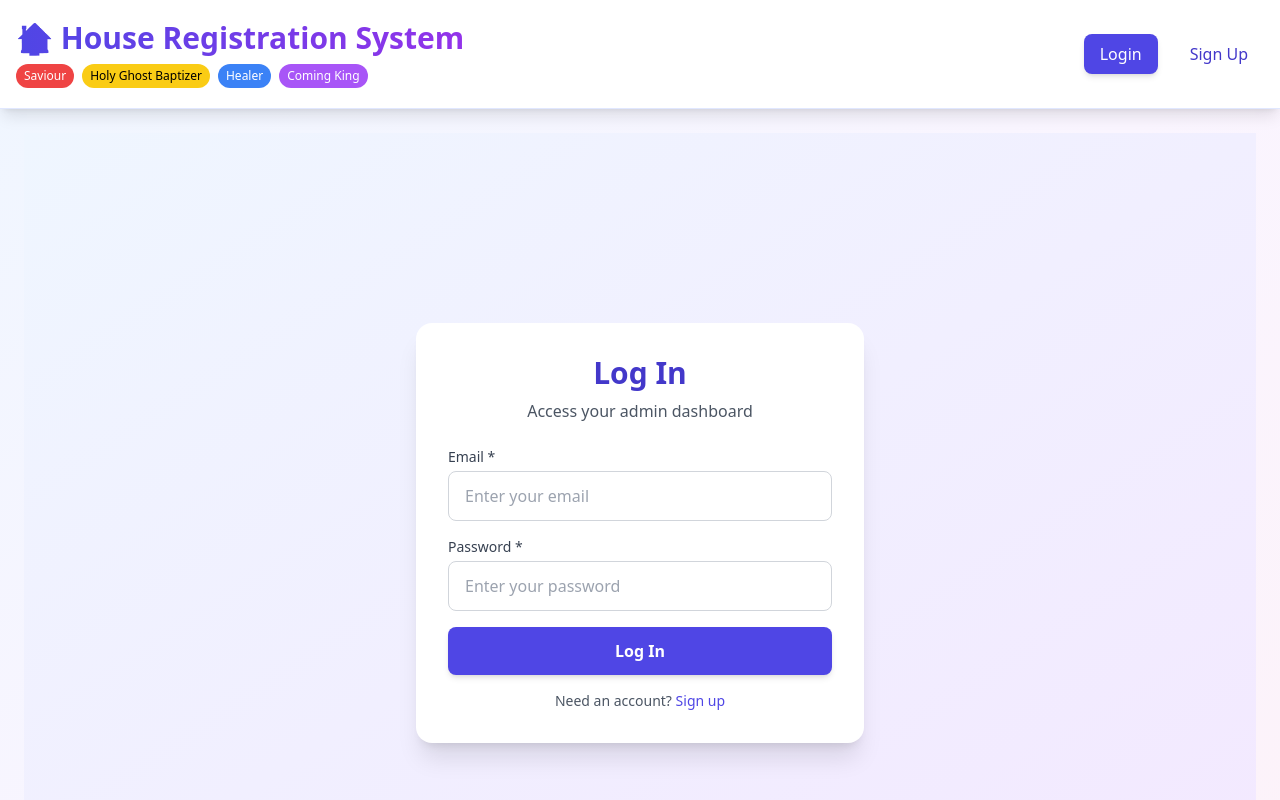
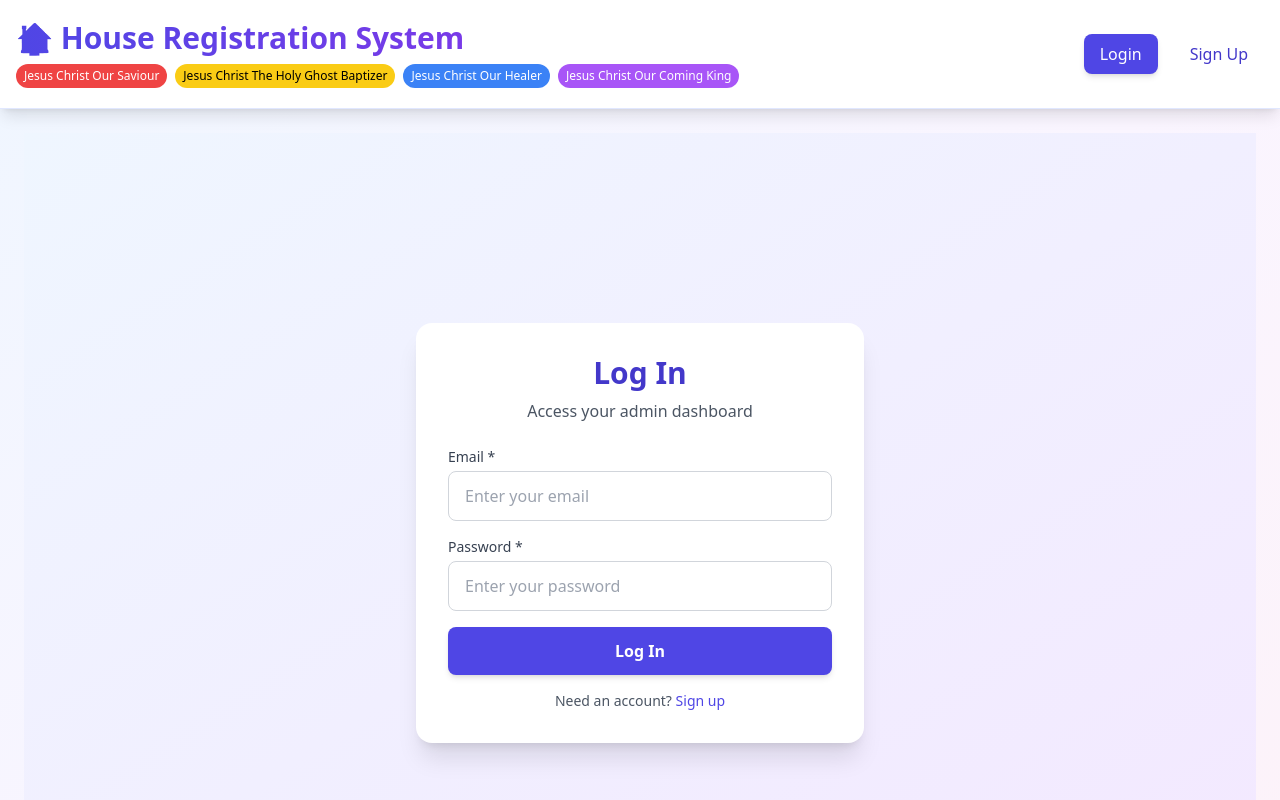
Before and after one commit to IbrahimMalgwi/house-reg, a React (Create React App) app: page /login in a window 1280 px wide. Shown: the top 800 px of the page. Built offline with nearby package versions, Linux system fonts and the light colour scheme; no server answers.

Commit message:
Made and update for naming and color

```diff
--- a/src/App.js
+++ b/src/App.js
@@ -22,12 +22,14 @@ function Navigation() {
                     <h1 className="text-2xl md:text-3xl font-bold bg-gradient-to-r from-indigo-600 to-purple-600 bg-clip-text text-transparent">
                         🏠 House Registration System
                     </h1>
+
                     <div className="flex flex-wrap justify-center sm:justify-start items-center mt-2 gap-2">
-                        <span className="text-xs px-2 py-1 rounded-full text-white bg-red-500">Saviour</span>
-                        <span className="text-xs px-2 py-1 rounded-full text-black bg-yellow-400">Holy Ghost Baptizer</span>
-                        <span className="text-xs px-2 py-1 rounded-full text-white bg-blue-500">Healer</span>
-                        <span className="text-xs px-2 py-1 rounded-full text-white bg-purple-500">Coming King</span>
+                        <span className="text-xs px-2 py-1 rounded-full text-white bg-red-500">Jesus Christ Our Saviour</span>
+                        <span className="text-xs px-2 py-1 rounded-full text-black bg-yellow-400">Jesus Christ The Holy Ghost Baptizer</span>
+                        <span className="text-xs px-2 py-1 rounded-full text-white bg-blue-500">Jesus Christ Our Healer</span>
+                        <span className="text-xs px-2 py-1 rounded-full text-white bg-purple-500">Jesus Christ Our Coming King</span>
                     </div>
+
                 </div>
 
                 <nav className="flex items-center space-x-4">
@@ -206,7 +208,7 @@ function AppContent() {
             {/* Footer */}
             <footer className="mt-12 py-6 bg-white border-t border-indigo-100">
                 <div className="max-w-7xl mx-auto px-4 text-center text-sm text-gray-600">
-                    <p>House Registration System • Built with React & Firebase</p>
+                    <p>House Registration System • Built By Ibrahim Gana Malgwi with React & Firebase</p>
                 </div>
             </footer>
         </div>
--- a/src/firebase.js
+++ b/src/firebase.js
@@ -1,7 +1,6 @@
 import { initializeApp } from "firebase/app";
 import { getFirestore } from "firebase/firestore";
 import { getAuth } from "firebase/auth";
-import { getAnalytics } from "firebase/analytics";
 
 // Your web app's Firebase configuration from the console
 const firebaseConfig = {
@@ -22,5 +21,6 @@ export const db = getFirestore(app);
 export const auth = getAuth(app);
 
 
+
 // Log successful initialization
 console.log("Firebase initialized successfully with project: teen-registration");
--- a/src/pages/AnalysisDashboard.jsx
+++ b/src/pages/AnalysisDashboard.jsx
@@ -2,12 +2,13 @@ import React, { useEffect, useState, useMemo } from "react";
 import { collection, getDocs } from "firebase/firestore";
 import { db } from "../firebase";
 import { PieChart, Pie, Cell, Tooltip, Legend, ResponsiveContainer } from "recharts";
+import { getShortHouseName } from '../utils/houseMapping';
 
 const HOUSE_COLORS = {
-    "Saviour": "#FF0000", // Red
-    "Holy Ghost Baptizer": "#FFD700", // Yellow
-    "Healer": "#0000FF", // Blue
-    "Coming King": "#800080", // Purple
+    "Jesus Christ Our Saviour": "#FF0000", // Red
+    "Jesus Christ The Holy Ghost Baptizer": "#FFD700", // Yellow
+    "Jesus Christ Our Healer": "#0000FF", // Blue
+    "Jesus Christ Our Coming King": "#800080", // Purple
 };
 
 const GENDER_COLORS = ["#4CAF50", "#FF9800", "#9E9E9E"];
@@ -120,7 +121,7 @@ export default function AnalysisDashboard() {
         if (active && payload && payload.length) {
             return (
                 <div className="bg-white p-3 shadow-md rounded-md border border-gray-200">
-                    <p className="font-semibold">{payload[0].name}</p>
+                    <p className="font-semibold">{getShortHouseName(payload[0].name)}</p>
                     <p className="text-sm">{`Count: ${payload[0].value}`}</p>
                     <p className="text-sm">{`Percentage: ${payload[0].payload.percentage}%`}</p>
                 </div>
@@ -306,7 +307,7 @@ export default function AnalysisDashboard() {
                                                     className="px-2 py-1 rounded-full text-xs text-white"
                                                     style={{ backgroundColor: HOUSE_COLORS[reg.house] || '#ccc' }}
                                                 >
-                                                    {reg.house || 'N/A'}
+                                                    {getShortHouseName(reg.house) || 'N/A'}
                                                 </span>
                                         </td>
                                         <td className="px-6 py-4 whitespace-nowrap text-sm text-gray-500">
@@ -348,7 +349,7 @@ export default function AnalysisDashboard() {
                                 }}
                             >
                                 <p className="text-white text-sm font-semibold uppercase tracking-wide">
-                                    {h.name}
+                                    {getShortHouseName(h.name)}
                                 </p>
                                 <p className="text-white text-3xl font-bold my-2">{h.value}</p>
                                 <p className="text-white text-opacity-90 text-sm">({h.percentage}%)</p>
@@ -367,7 +368,7 @@ export default function AnalysisDashboard() {
                                     outerRadius={120}
                                     innerRadius={70}
                                     dataKey="value"
-                                    label={({ name, percentage }) => `${name}: ${percentage}%`}
+                                    label={({ name, percentage }) => `${getShortHouseName(name)}: ${percentage}%`}
                                     labelLine={false}
                                 >
                                     {houseData.map((entry, index) => (
@@ -383,7 +384,7 @@ export default function AnalysisDashboard() {
                                 <Legend
                                     iconType="circle"
                                     iconSize={12}
-                                    formatter={(value) => <span className="text-sm">{value}</span>}
+                                    formatter={(value) => <span className="text-sm">{getShortHouseName(value)}</span>}
                                 />
                             </PieChart>
                         </ResponsiveContainer>
--- a/src/pages/RegistrationForm.jsx
+++ b/src/pages/RegistrationForm.jsx
@@ -2,12 +2,31 @@ import React, { useState, useEffect } from "react";
 import { db } from "../firebase";
 import { collection, addDoc, serverTimestamp, getDocs } from "firebase/firestore";
 
-
 const houses = [
-    { name: "Saviour", color: "#FF0000", key: "saviour" },
-    { name: "Holy Ghost Baptizer", color: "#FFD700", key: "holyGhost" },
-    { name: "Healer", color: "#0000FF", key: "healer" },
-    { name: "Coming King", color: "#800080", key: "comingKing" },
+    {
+        name: "Jesus Christ Our Saviour",
+        color: "#FF0000",
+        key: "saviour",
+        shortName: "Our Saviour"
+    },
+    {
+        name: "Jesus Christ The Holy Ghost Baptizer",
+        color: "#FFD700",
+        key: "holyGhost",
+        shortName: "Holy Ghost Baptizer"
+    },
+    {
+        name: "Jesus Christ Our Healer",
+        color: "#0000FF",
+        key: "healer",
+        shortName: "Our Healer"
+    },
+    {
+        name: "Jesus Christ Our Coming King",
+        color: "#800080",
+        key: "comingKing",
+        shortName: "Our Coming King"
+    },
 ];
 
 export default function RegistrationForm({ onRegister }) {
@@ -26,15 +45,20 @@ export default function RegistrationForm({ onRegister }) {
     const [firebaseError, setFirebaseError] = useState("");
     const [houseCounts, setHouseCounts] = useState({});
 
-
-
     // Fetch current house counts from Firebase
     useEffect(() => {
         // Helper function to get house key from name (moved inside useEffect)
         const getHouseKey = (houseName) => {
-            const house = houses.find(h =>
-                h.name.toLowerCase() === houseName.toLowerCase()
-            );
+            const house = houses.find(h => {
+                const normalizedInput = houseName.toLowerCase();
+                return (
+                    normalizedInput === h.name.toLowerCase() ||
+                    (normalizedInput === "saviour" && h.name === "Jesus Christ Our Saviour") ||
+                    (normalizedInput === "holy ghost baptizer" && h.name === "Jesus Christ The Holy Ghost Baptizer") ||
+                    (normalizedInput === "healer" && h.name === "Jesus Christ Our Healer") ||
+                    (normalizedInput === "coming king" && h.name === "Jesus Christ Our Coming King")
+                );
+            });
             return house ? house.key : null;
         };
 
@@ -127,7 +151,6 @@ export default function RegistrationForm({ onRegister }) {
         return Object.keys(newErrors).length === 0;
     };
 
-    // In your RegistrationForm.js, update the handleSubmit function:
     const handleSubmit = async (e) => {
         e.preventDefault();
         if (loading) return;
@@ -377,7 +400,7 @@ export default function RegistrationForm({ onRegister }) {
                             </p>
                             <div className="my-4 py-2 px-4 rounded-lg inline-block" style={{ backgroundColor: `${success.color}20` }}>
                                 <span className="font-bold text-lg" style={{ color: success.color }}>
-                                    {success.name} House
+                                    {success.name}
                                 </span>
                             </div>
                             <button
--- /dev/null
+++ b/src/utils/helpers.js
@@ -0,0 +1,12 @@
+// src/utils/helpers.js
+export const getShortHouseName = (fullName) => {
+    const mappings = {
+        "Jesus Christ Our Saviour": "Our Saviour",
+        "Jesus Christ The Holy Ghost Baptizer": "Holy Ghost Baptizer",
+        "Jesus Christ Our Healer": "Our Healer",
+        "Jesus Christ Our Coming King": "Our Coming King"
+    };
+    return mappings[fullName] || fullName;
+};
+
+// You can add other helper functions here too
--- a/src/utils/houseMapping.js
+++ b/src/utils/houseMapping.js
@@ -1,13 +1,24 @@
 // src/utils/houseMapping.js
 export const HOUSES = {
-    RED: { key: "RED", name: "Savour", color: "#ef4444", label: "Red" },
-    YELLOW: { key: "YELLOW", name: "Holy Ghost Baptizer", color: "#f59e0b", label: "Yellow" },
-    BLUE: { key: "BLUE", name: "Healer", color: "#3b82f6", label: "Blue" },
-    PURPLE: { key: "PURPLE", name: "Coming King", color: "#a855f7", label: "Purple" },
+    RED: { name: "Jesus Christ Our Saviour", color: "#FF0000" },
+    YELLOW: { name: "Jesus Christ The Holy Ghost Baptizer", color: "#FFD700" },
+    BLUE: { name: "Jesus Christ Our Healer", color: "#0000FF" },
+    PURPLE: { name: "Jesus Christ Our Coming King", color: "#800080" },
 };
 
 export const HOUSE_KEYS = Object.keys(HOUSES);
 
 export function getHouseByKey(key) {
-    return HOUSES[key] || null;
+    return HOUSES[key];
 }
+
+// Add the short name helper function
+export const getShortHouseName = (fullName) => {
+    const mappings = {
+        "Jesus Christ Our Saviour": "Our Saviour",
+        "Jesus Christ The Holy Ghost Baptizer": "Holy Ghost Baptizer",
+        "Jesus Christ Our Healer": "Our Healer",
+        "Jesus Christ Our Coming King": "Our Coming King"
+    };
+    return mappings[fullName] || fullName;
+};
```
